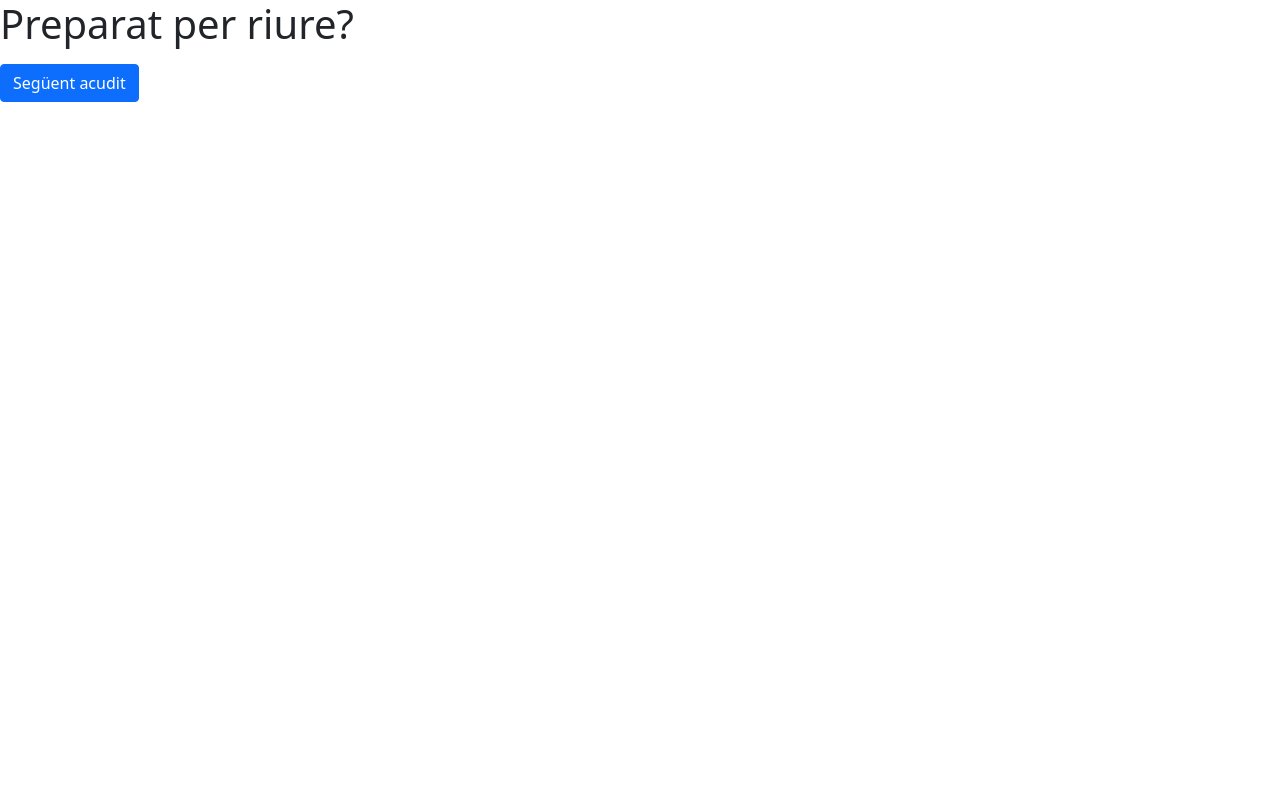
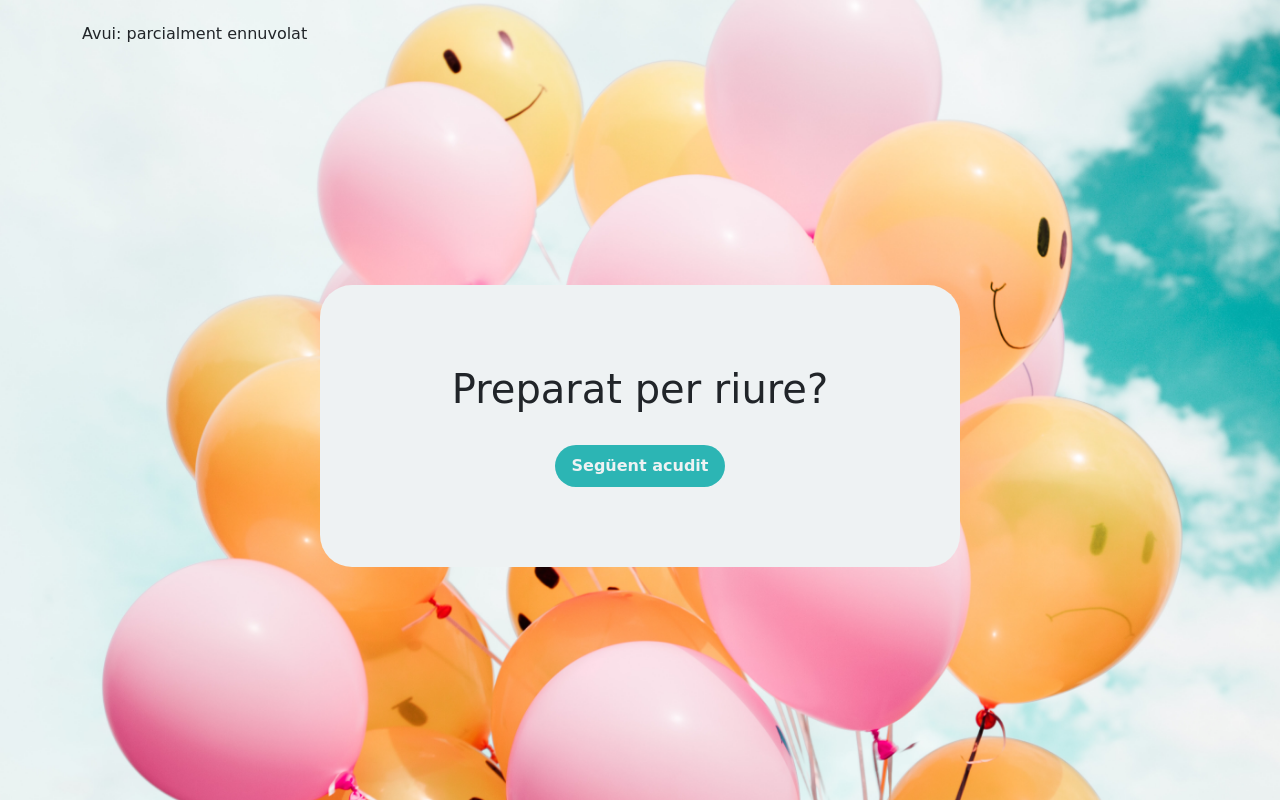
Before and after one commit to carmeco/sprint-5, a plain HTML site: page index.html in a window 1280 px wide. Drawn offline with nearby package versions, Linux system fonts and the light colour scheme; a web font is replaced by a local one.

Commit message:
exercici 2

```diff
--- a/index.html
+++ b/index.html
@@ -7,12 +7,20 @@
     <title>Sprint-5</title>
     <!-- Estils -->
     <link href="https://cdn.jsdelivr.net/npm/bootstrap@5.1.3/dist/css/bootstrap.min.css" rel="stylesheet" integrity="sha384-1BmE4kWBq78iYhFldvKuhfTAU6auU8tT94WrHftjDbrCEXSU1oBoqyl2QvZ6jIW3" crossorigin="anonymous">
+    <link href="style/style.css" rel="stylesheet">
     <!-- Script -->
-    <script defer src="index.js"></script>
+    <script defer src="script/index.js"></script>
 </head>
-<body>
-    <h1>Preparat per riure?</h1>
-    <p id="acudit"></p>
-    <button class="btn btn-primary">Següent acudit</button>
+<body class="d-flex flex-column min-vh-100 ">
+    <header class="container mt-4">
+        <h6>Avui: parcialment ennuvolat</h6>
+    </header>
+
+    <article class="align-self-center text-center my-auto w-50">
+        <h1 class="mb-3">Preparat per riure?</h1>
+        <p id="acudit"></p>
+        <button class="btn btn-custom mt-3">Següent acudit</button>
+    </article>
+
 </body>
 </html>
--- a/index.ts
+++ b/script/index.ts
@@ -17,5 +17,4 @@ async function getJoke() {
     let { joke } = await response.json();
     acudit.innerHTML = joke;
 }
-
 button.addEventListener('click', getJoke);
--- /dev/null
+++ b/style/style.css
@@ -0,0 +1,27 @@
+@import url('https://fonts.googleapis.com/css2?family=Chilanka&display=swap');
+
+:root {
+    --white: #eef2f3;
+    --main-blue: #2cb5b4;
+}
+
+
+body {
+    font-family: 'Chilanka', cursive;
+    background-image: url('/images/footer.jpg');
+    background-size: cover;
+}
+
+article {
+    background-color: var(--white);
+    padding: 5rem;
+    border-radius: 2rem;
+}
+
+.btn-custom {
+    background-color: var(--main-blue);
+    color: var(--white);
+    font-weight: bold;
+    padding: 0.5rem 1rem;
+    border-radius: 2rem;
+}
```
Also changed, not shown: images/footer.jpg (added), script/index.js (renamed from index.js).
